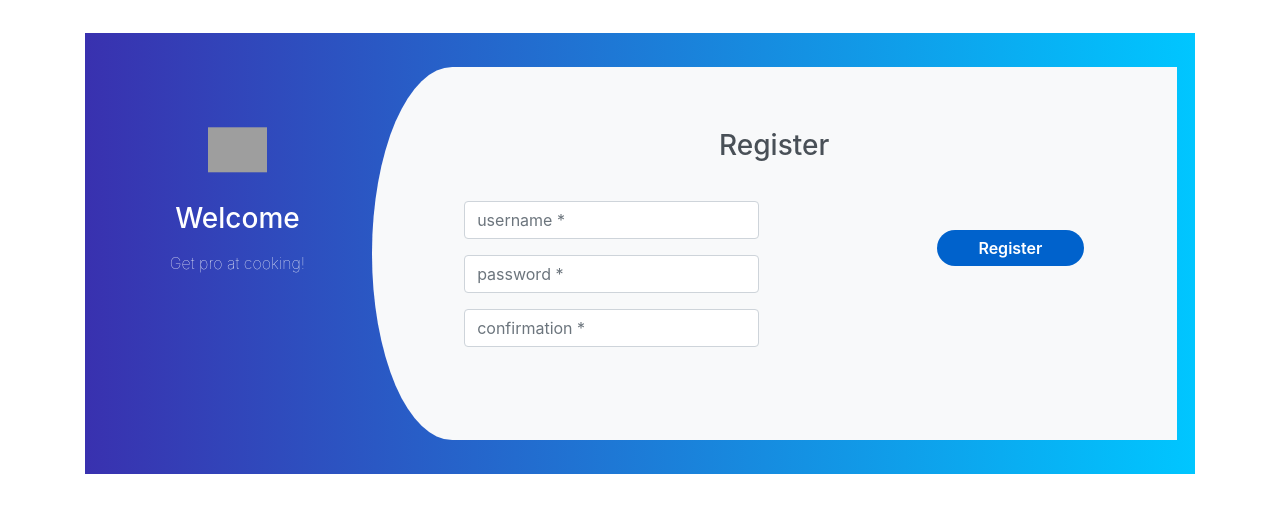
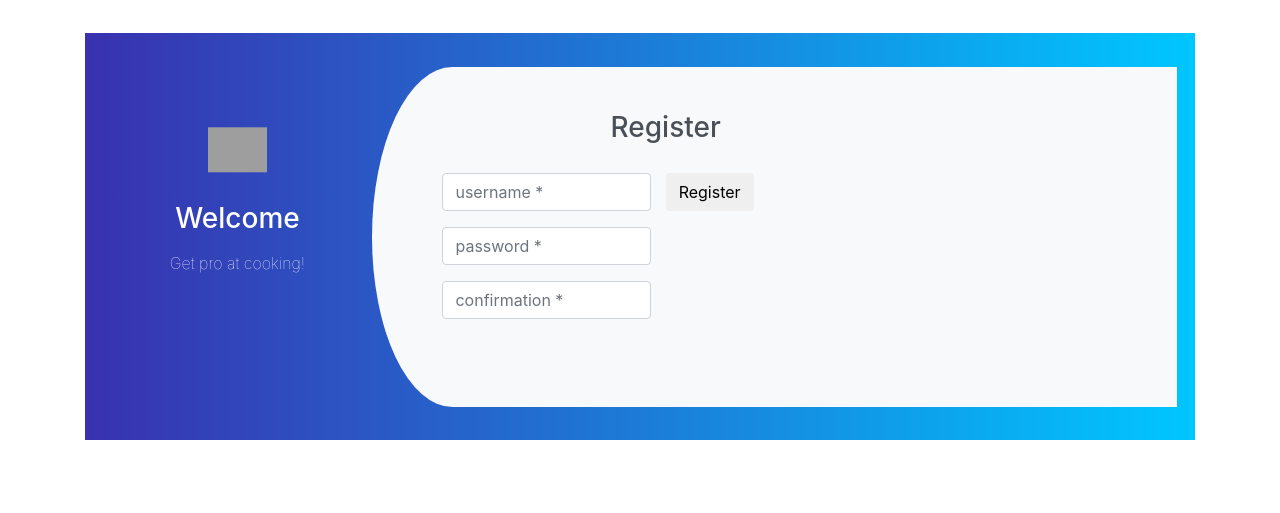
Before and after one commit to DaanSchueler/project, a Flask app: page /register in a window 1280 px wide. Shown: the part 56-569 px from the top of the page. Run offline with Flask 2, Linux system fonts and the light colour scheme; some libraries are stand-ins or nearby versions; grey boxes are pictures that could not be loaded.

Commit message:
nieuwe feature: ...

```diff
--- a/templates/register.html
+++ b/templates/register.html
@@ -22,9 +22,9 @@
     </button>
     <div class="collapse navbar-collapse" id="navbarNav">
     <div class="navbar-nav">
-      <a class="nav-item nav-link active" href="https://ide50-tavitje.legacy.cs50.io:8080">Home <span class="sr-only">(current)</span></a>
-      <a class="nav-item nav-link" href="https://ide50-tavitje.legacy.cs50.io:8080/register">Register</a>
-      <a class="nav-item nav-link" href="https://ide50-tavitje.legacy.cs50.io:8080/login">Login</a>
+      <a class="nav-item nav-link active" href="{{ url_for('index') }}">Home <span class="sr-only">(current)</span></a>
+      <a class="nav-item nav-link" href="{{ url_for('register') }}">Register</a>
+      <a class="nav-item nav-link" href="{{ url_for('login') }}">Login</a>
   </div>
 </nav>
 <div class="container register">
@@ -37,6 +37,8 @@
                     <div class="col-md-9 register-right">
                         <ul class="nav nav-tabs nav-justified" id="myTab" role="tablist">
                         </ul>
+                        <form action="{{ url_for('register') }}" method="post">
+                            <fieldset>
                         <div class="tab-content" id="myTabContent">
                             <div class="tab-pane fade show active" id="home" role="tabpanel" aria-labelledby="home-tab">
                                 <h3 class="register-heading">Register</h3>
@@ -49,12 +51,14 @@
                                             <input type="password" class="form-control" placeholder="password *" value="" />
                                         </div>
                                         <div class="form-group">
-                                            <input type="confirmation" class="form-control"  placeholder="confirmation *" value="" />
+                                            <input type="password" class="form-control"  placeholder="confirmation *" value="" />
                                         </div>
                                     </div>
-                                    <div class="col-md-6">
-                                        <input type="submit" class="btnRegister"  value="Register"/>
+                                    <div class="form-group">
+                                        <button class="btn btn-default" type="submit">Register</button>
                                     </div>
                                 </div>
                             </div>
+                            </fieldset>
+                            </form>
                                 </body>
```
